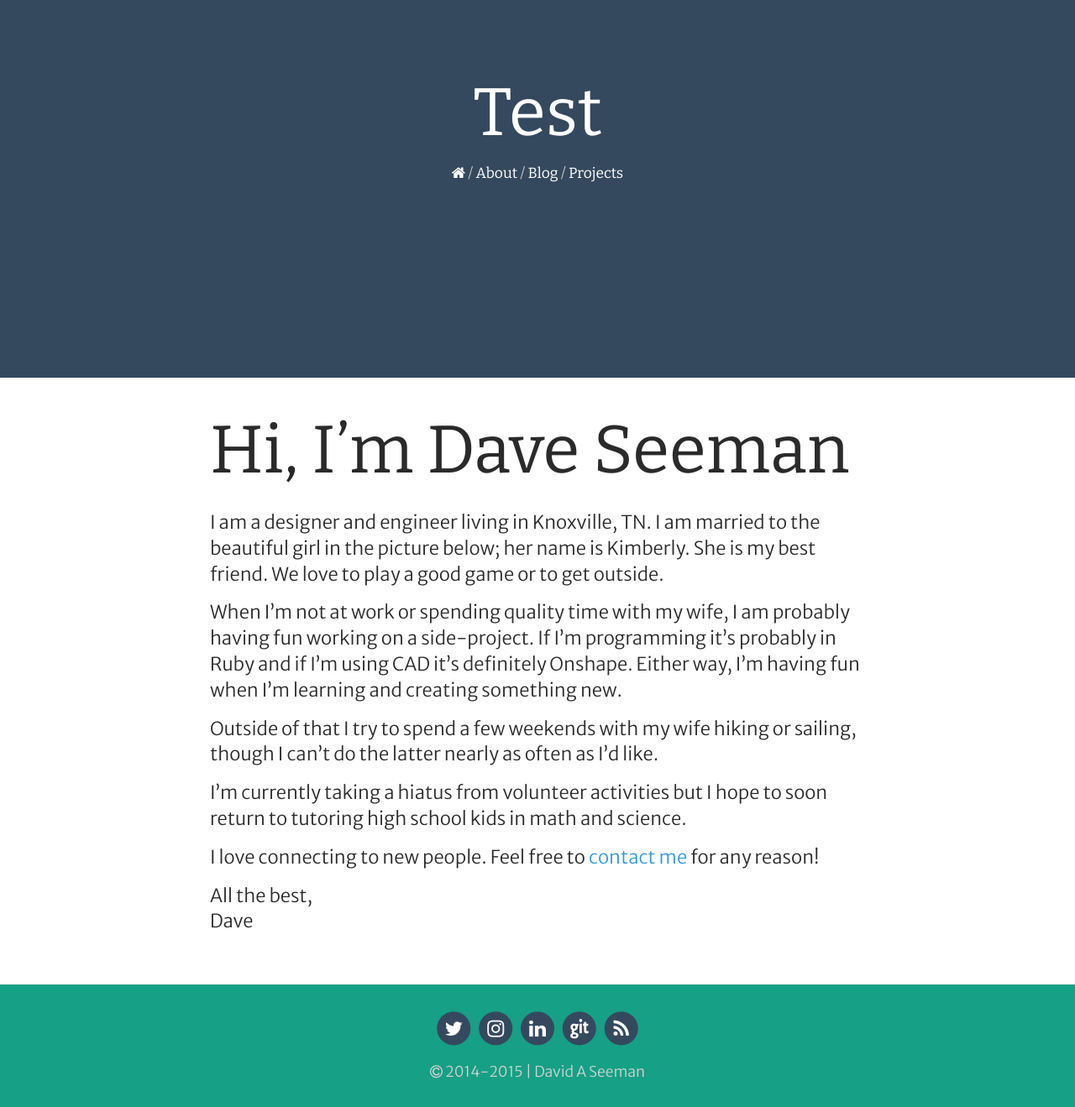
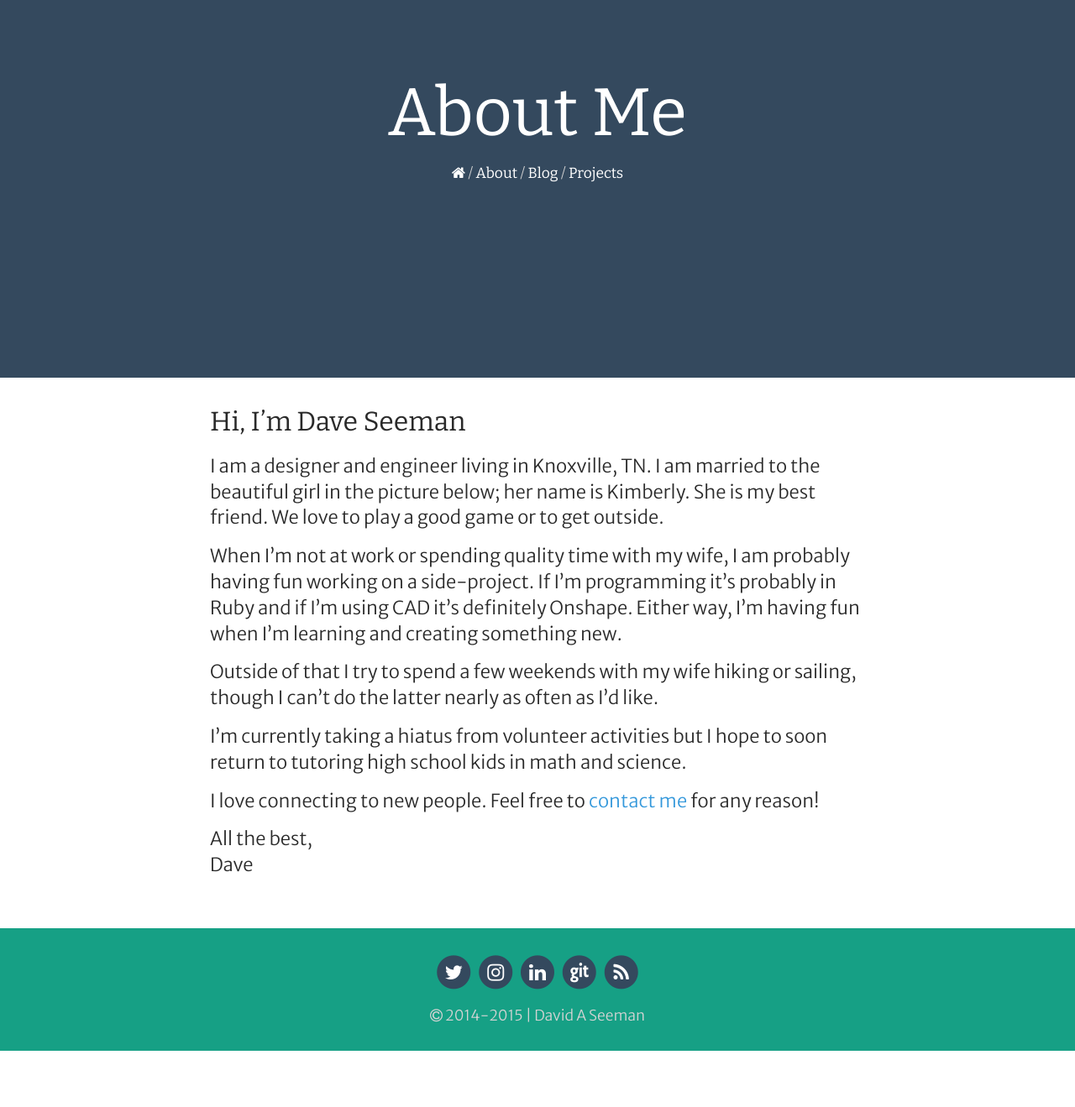
Before and after one commit to Shipwright/daveas.github.io, a Jekyll site: the page built from about.md, in a window 1280 px wide. Shown: the whole page at 84% size. Built offline with Jekyll 4.4.1, drawn with Linux system fonts in a browser that asks for light colours; nearby versions of some CDN libraries; some web fonts are replaced; after the commit the page ends 1252 px from its top, so only the background shows below that.

Commit message:
Update and rename test.md to about.md

```diff
--- a/test.md
+++ b/about.md
@@ -1,9 +1,10 @@
 ---
 layout: page
-title: Test
+title: About Me
+permalink: /about/
 ---
 
-# Hi, I'm {{ site.author }}
+## Hi, I'm {{ site.author }}
 
 I am a designer and engineer living in Knoxville, TN. I am married to the beautiful girl in the picture below; her name is Kimberly. She is my best friend. We love to play a good game or to get outside.
 
```
